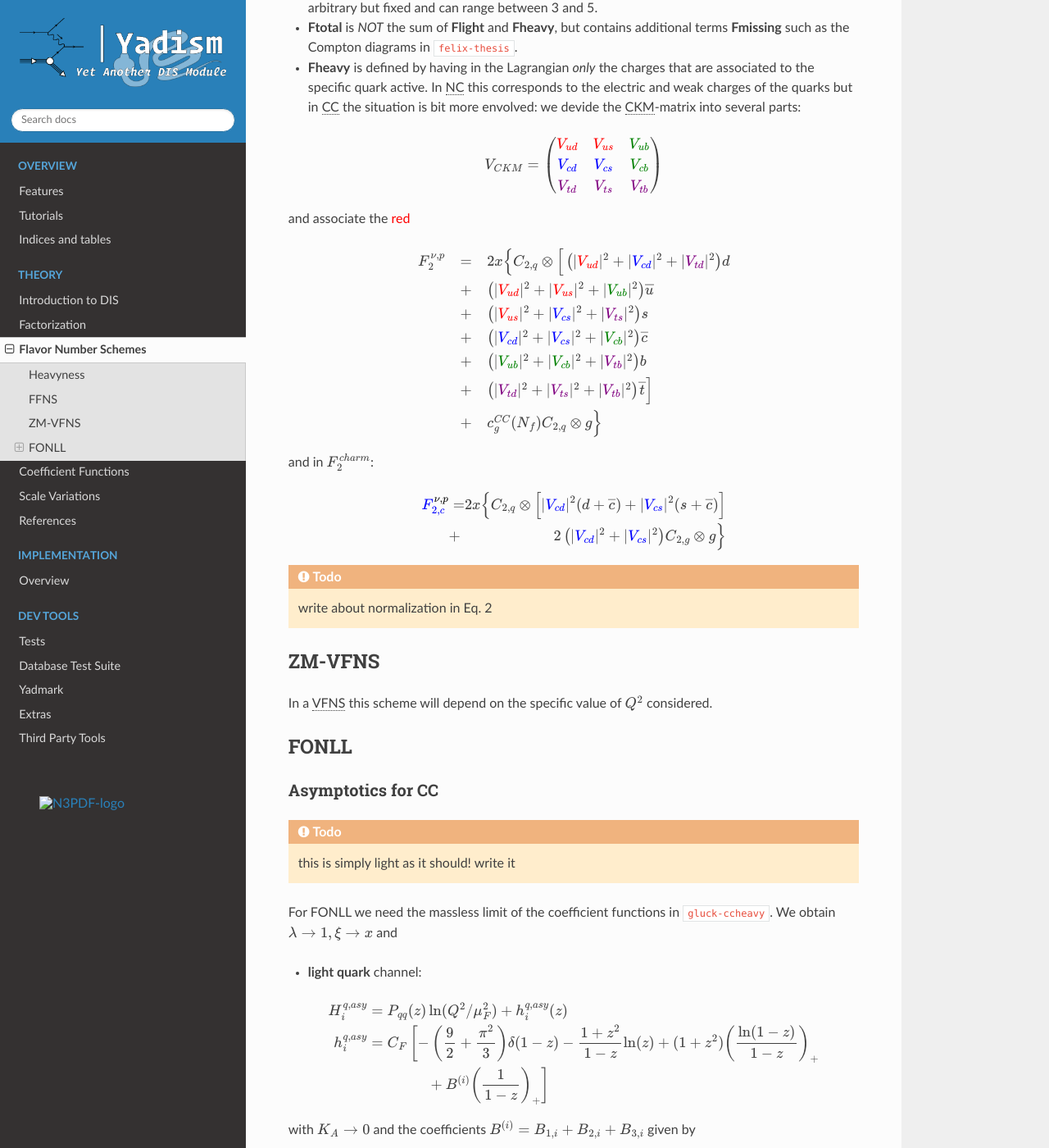
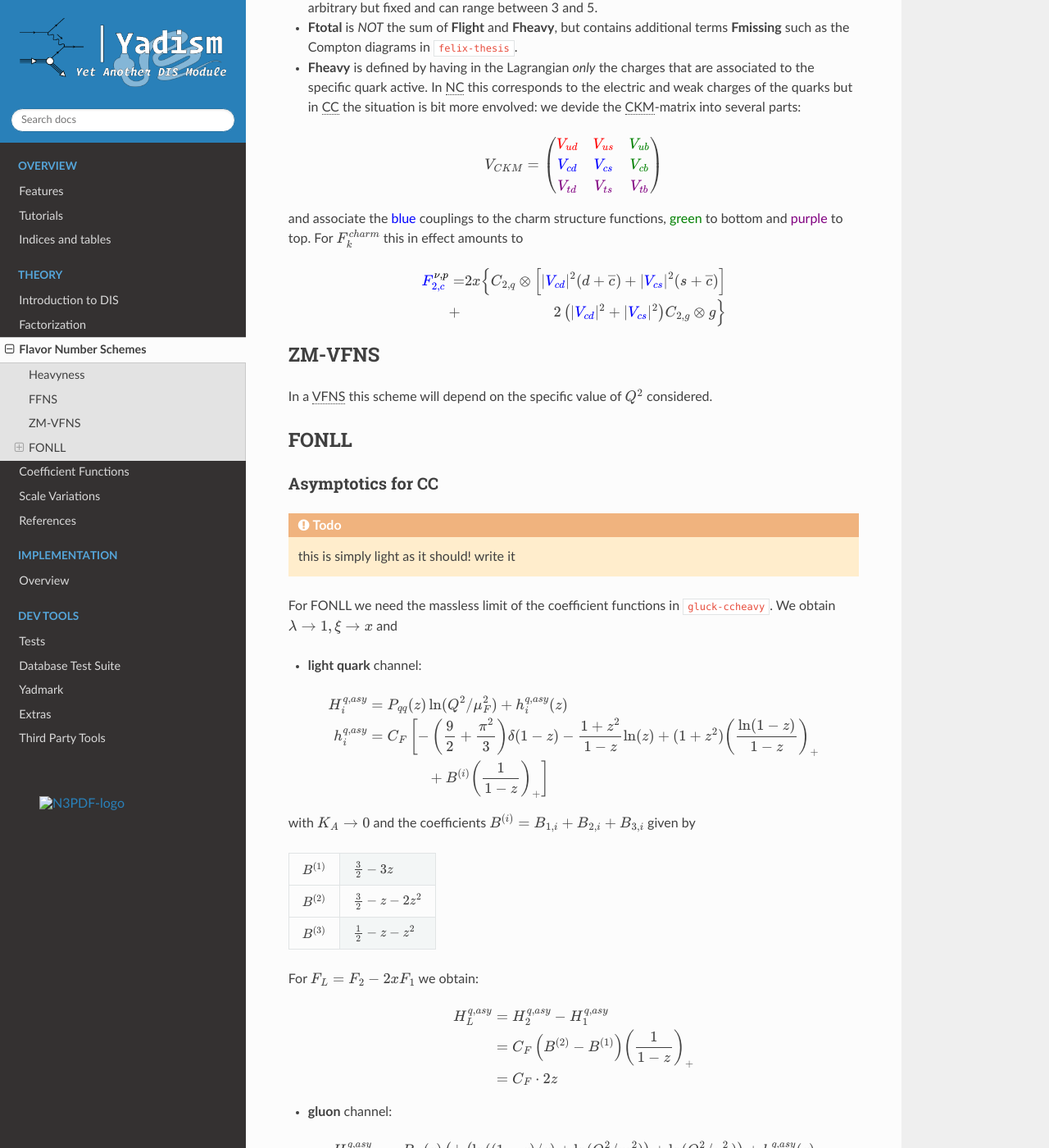
Before and after one commit to NNPDF/yadism, a Sphinx documentation site: the page built from docs/sphinx/source/theory/fns.rst, in a window 1280 px wide and 1400 px high, scrolled down 996 px. Shown: the whole window at 82% size. Built offline with Sphinx 7.4.7 and the Read the Docs theme 2.0.0, drawn with Linux system fonts in a browser that asks for light colours; pages that are not in the unit, such as notebooks, are missing from menus; the version number could not be read and is left out; cross-references to code outside the pages are shown as plain code.

Commit message:
Improve doc/fns/ffns

```diff
--- a/docs/sphinx/source/theory/fns.rst
+++ b/docs/sphinx/source/theory/fns.rst
@@ -63,33 +63,13 @@ FFNS
       {\color{purple}V_{td}} & {\color{purple}V_{ts}} & {\color{purple}V_{tb}}
    \end{pmatrix}
 
-and associate the :red:`red`
-
-.. math::
-   \begin{array}{rcl}
-      F_2^{\nu,p} &=& 2x\Big\{C_{2,q}\otimes
-                  \Big[\left(|{\color{red}V_{ud}}|^2+|{\color{blue}V_{cd}}|^2+|{\color{purple}V_{td}}|^2\right)d\\
-                  &+&
-                  \left(|{\color{red}V_{ud}}|^2+|{\color{red}V_{us}}|^2+|{\color{green}V_{ub}}|^2\right)\overline{u}\\
-                  &+&
-                  \left(|{\color{red}V_{us}}|^2+|{\color{blue}V_{cs}}|^2+|{\color{purple}V_{ts}}|^2\right)s\\
-                  &+&
-                  \left(|{\color{blue}V_{cd}}|^2+|{\color{blue}V_{cs}}|^2+|{\color{green}V_{cb}}|^2\right)\overline{c}\\
-                  &+&
-                  \left(|{\color{green}V_{ub}}|^2+|{\color{green}V_{cb}}|^2+|{\color{purple}V_{tb}}|^2\right)b\\
-                  &+&
-                  \left(|{\color{purple}V_{td}}|^2+|{\color{purple}V_{ts}}|^2+|{\color{purple}V_{tb}}|^2\right)\overline{t}\Big]\\
-                  &+& c^{CC}_g(N_f)C_{2,q}\otimes g\Big\}
-   \end{array}
-
-and in :math:`F_2^{charm}`:
+and associate the :blue:`blue` couplings to the charm structure functions, :green:`green` to bottom and
+:purple:`purple` to top. For :math:`F_k^{charm}` this in effect amounts to
 
 .. math::
    {\color{blue} F_{2,c}^{\color{black} \nu,p}} &=& 2x\Big\{C_{2,q}\otimes\Big[|{\color{blue}V_{cd}}|^2(d+\overline{c}) +
          |{\color{blue}V_{cs}}|^2 (s+\overline{c})\Big]\\
          &+& 2\left(|{\color{blue}V_{cd}}|^2+|{\color{blue}V_{cs}}|^2\right)C_{2,g}\otimes g\Big\}\\
-
-.. todo:: write about normalization in Eq. 2
 
 ZM-VFNS
 -------
```
Also changed, not shown: docs/sphinx/source/shared/roles.rst (+18 -0 lines).
